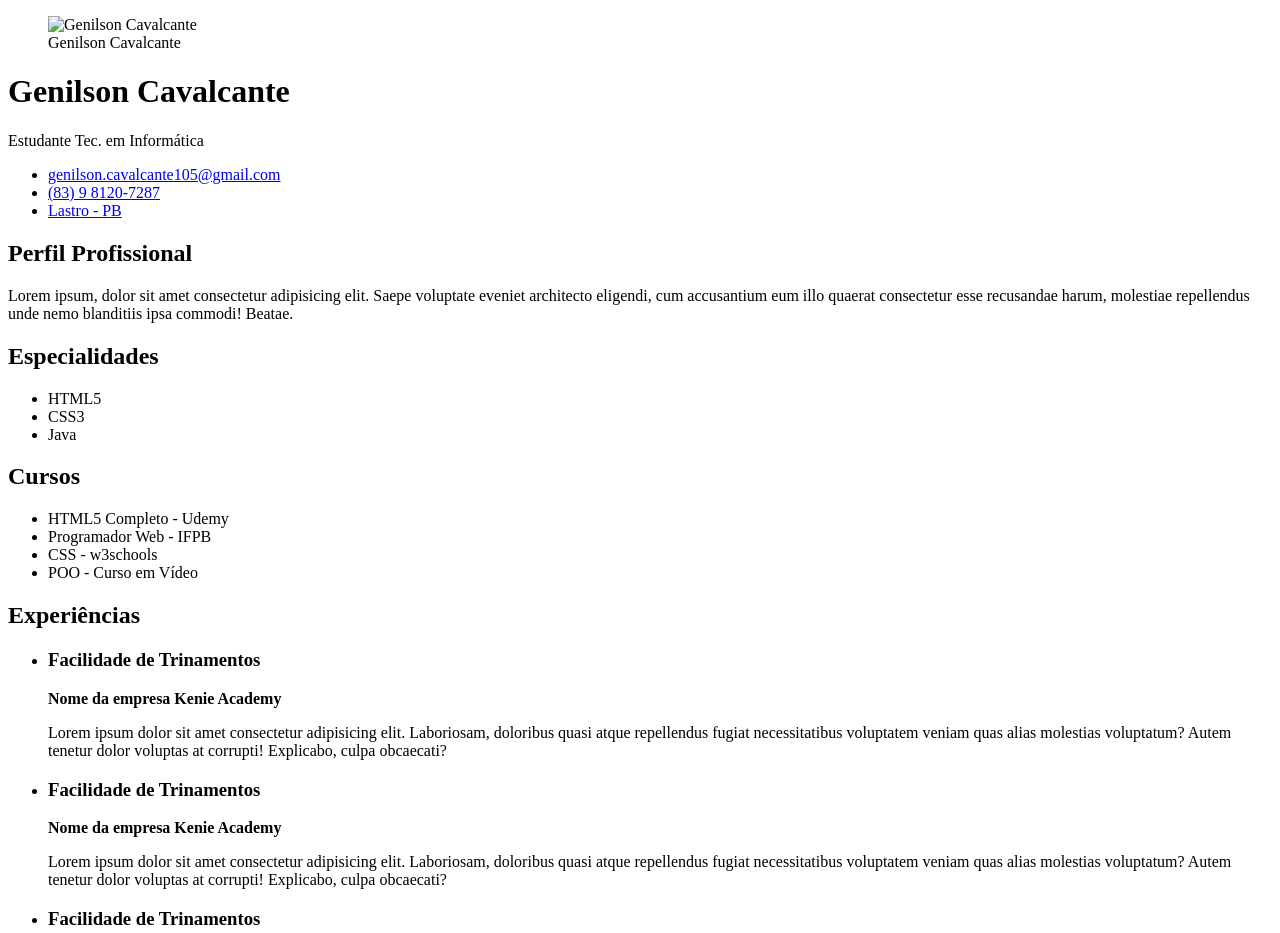
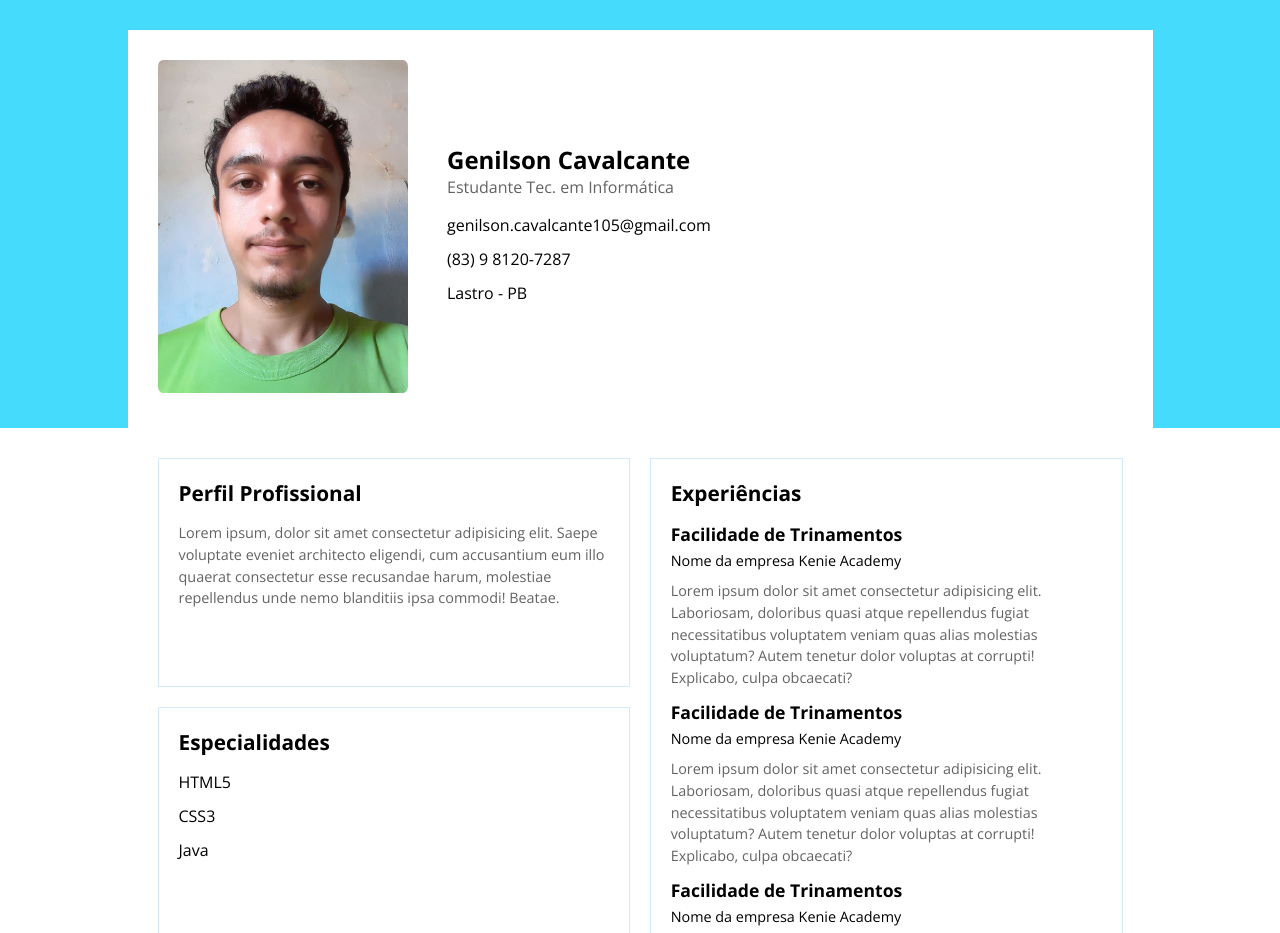
Before and after one commit to genilsoncavalcante/genilsoncavalcante.github.io, a plain HTML site: page index.html in a window 1280 px wide. Shown: the top 933 px of the page. Drawn offline with nearby package versions, Linux system fonts and the light colour scheme.

Commit message:
Segundo dia do curso - Aplicação do CSS

```diff
--- a/index.html
+++ b/index.html
@@ -5,21 +5,28 @@
     <meta http-equiv="X-UA-Compatible" content="IE=edge">
     <meta name="viewport" content="width=device-width, initial-scale=1.0">
     <title>Portifólio</title>
+    <link rel="stylesheet" href="style.css">
+    <link rel="preconnect" href="https://fonts.gstatic.com">
+    <link href="https://fonts.googleapis.com/css2?family=Open+Sans:wght@300;400;600;700;800&display=swap" rel="stylesheet">
 </head>
 <body>
 
     <header><!--O CABEÇALHO-->
 
+        <div class="container">
+
+            <div class="linha">
+
                 <!--CAIXA - FOTO DE PERFIL-->
-        <div>
+                <div class="coluna coluna-esquerda">
                     <figure>
-                <img src="" alt="Genilson Cavalcante">
-                <figcaption>Genilson Cavalcante</figcaption><!--Para leitores de tela.-->
+                        <img src="img/photo_2021-03-19_09-37-23.jpg" alt="Genilson Cavalcante">
+                        <figcaption class="hidden">Genilson Cavalcante</figcaption><!--Para leitores de tela.-->
                     </figure>
                 </div>
 
                 <!--INFORMAÇÕES PESSOAIS-->
-        <div>
+                <div class="coluna coluna-direita">
                     <h1>Genilson Cavalcante</h1>
                     <p>Estudante Tec. em Informática</p>
 
@@ -36,11 +43,20 @@
                     </ul>
                 </div>
 
+            </div>
+
+        </div>
+
     </header>
 
     <main>
-        <!--CONTEÚDO LADO DIREITO-->
-        <div>
+
+        <div class="container">
+
+            <div class="linha">
+
+                <!--CONTEÚDO LADO ESQUERDO-->
+                <div class="coluna coluna-esquerda">
                     <section>
                         <h2>Perfil Profissional</h2>
                         <p>Lorem ipsum, dolor sit amet consectetur adipisicing elit. Saepe voluptate eveniet architecto eligendi, cum accusantium eum illo quaerat consectetur esse recusandae harum, molestiae repellendus unde nemo blanditiis ipsa commodi! Beatae.</p>
@@ -66,8 +82,8 @@
                     </section>
                 </div>
 
-        <!--CONTEÚDO LADO ESQUERDO-->
-        <div>
+                <!--CONTEÚDO LADO DIREITO-->
+                <div class="coluna coluna-direita">
                     <section>
                         <h2>Experiências</h2>
                         <ul>
@@ -100,13 +116,17 @@
                     </section>
                 </div>
 
+            </div>
+
+        </div>
+
     </main>
 
     <footer>
-        <div>
+        <div class="container">
 
             <nav>
-                <ul>
+                <ul class="info-contato">
                     <li>
                         <a href="mailto:genilson.cavalcante105@gmail.com">genilson.cavalcante105@gmail.com</a>
                     </li>
@@ -120,7 +140,7 @@
             </nav>
 
             <nav>
-                <ul>
+                <ul class="redes-sociais">
                     <li>
                         <a href="">
                             <img src="" alt="Linkedin">
--- /dev/null
+++ b/style.css
@@ -0,0 +1,149 @@
+/*
+-----------------------------------------------------------
+ESTRUTURA BASE
+-----------------------------------------------------------
+***** DECLARAÇÃO DE VARIÁVEIS
+***** ESTILOS GERAIS
+***** BODY
+***** HEADER
+***** FOOTER
+***** PÁGINA INICIAL
+***** EXTRAS
+***** @MEDIA - TORNAR SITE RESPONSIVO
+*/
+
+/*-REMOÇÃO DE ESTILOS PADRÕES DAS TAGS GERAIS-*/
+html, body, figure, img, div, input, textarea, p, h1, h2, h3, h4, h5, h6, ul, li, a, main {
+    margin: 0;
+    padding: 0;
+    box-sizing: border-box;
+    list-style: none;
+    text-decoration: none;
+}
+
+.container {
+    width: 100%;
+    max-width: 1025px;
+    margin: 0 auto;
+    padding: 30px;
+}
+
+.hidden {
+    display: none;
+}
+
+.linha {
+    display: flex;
+    flex-wrap: wrap;
+    align-items: flex-start;
+    justify-content: space-between;
+}
+
+.coluna{
+    flex-basis: 49%;
+}
+
+/* BODY */
+body {
+    font-family: 'Open Sans', sans-serif;
+}
+
+/* HEADER */
+header{
+    background-color: #45dbfc;
+    padding-top: 30px;
+}
+header .container{
+    background-color: white;
+}
+header .linha{
+    align-items: center;
+}
+header .coluna{}
+header .coluna-esquerda{
+    flex-basis: 30%;
+}
+header .coluna-direita{
+    flex-basis: 70%;
+}
+header .coluna figure{}
+header .coluna img{
+    max-width: 250px;
+    border-radius: 2%;
+}
+header .coluna h1{
+    font-size: 1.5rem;
+}
+header .coluna p{
+    font-size: 1rem;
+    color: #636363;
+}
+header .coluna ul{
+    margin: 16px 0 0;
+}
+header .coluna ul li{
+    margin: 0 0 12px;
+}
+header .coluna ul li a{
+    font-size: 1rem;
+    color: black;
+}
+
+/* FOOTER */
+footer{}
+footer .container{}
+footer nav{}
+footer nav ul{}
+footer nav ul li{}
+footer nav ul li a{}
+footer nav .info-contato{}
+footer nav .info-contato li{}
+footer nav .info-contato li a{}
+footer nav .redes-sociais{}
+footer nav .redes-sociais li{}
+footer nav .redes-sociais li a{}
+footer nav .redes-sociais li a img{}
+footer nav .redes-sociais li a img p{}
+
+/* PÁGINA INICIAL */
+main{}
+main .container{}
+main .linha{}
+main .coluna{}
+main .coluna-esquerda{}
+main .coluna-direita{}
+main .coluna section{
+    border: 1px solid #d4e9ff;
+    margin: 0 0 20px;
+    padding: 20px;
+    min-height: 187px;
+}
+main .coluna section h2{
+    font-size: 1.3rem;
+    margin: 0 0 15px;
+}
+main .coluna section p{
+    font-size: 0.9rem;
+    color: #636363;
+    line-height: 1.5;
+}
+main .coluna section ul{}
+main .coluna section ul li{
+    margin: 0 0 12px;
+}
+main .coluna section ul li h3{
+    font-size: 1.1rem;
+}
+main .coluna section ul li strong{
+    font-size: 0.9rem;
+    font-weight: 500;
+    margin: 5px 0 10px;
+    display: inline-block;
+}
+main .coluna section ul li p{}
+
+
+/* EXTRAS */
+
+
+/* @MEDIA */
```
Also changed, not shown: img/photo_2021-03-19_09-37-23.jpg (added). Lines whose indentation alone changed are shown as unchanged.
